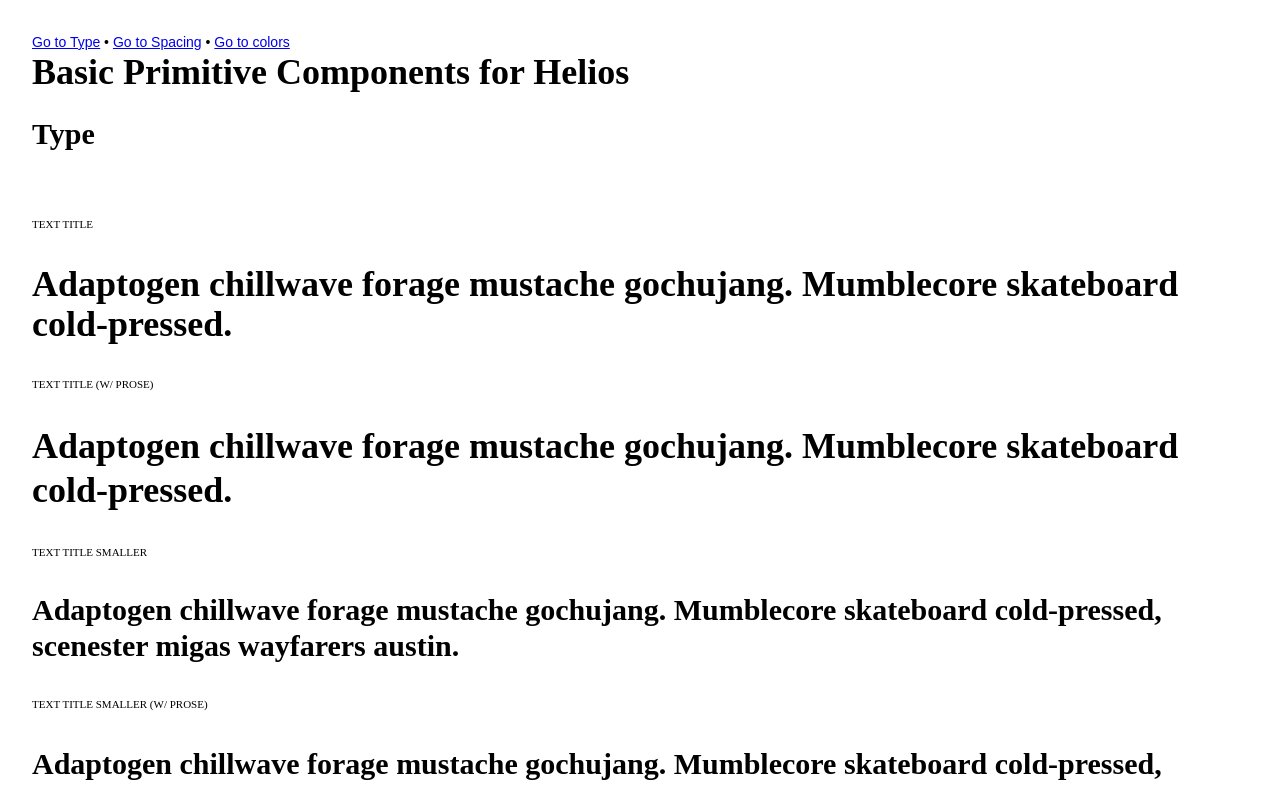
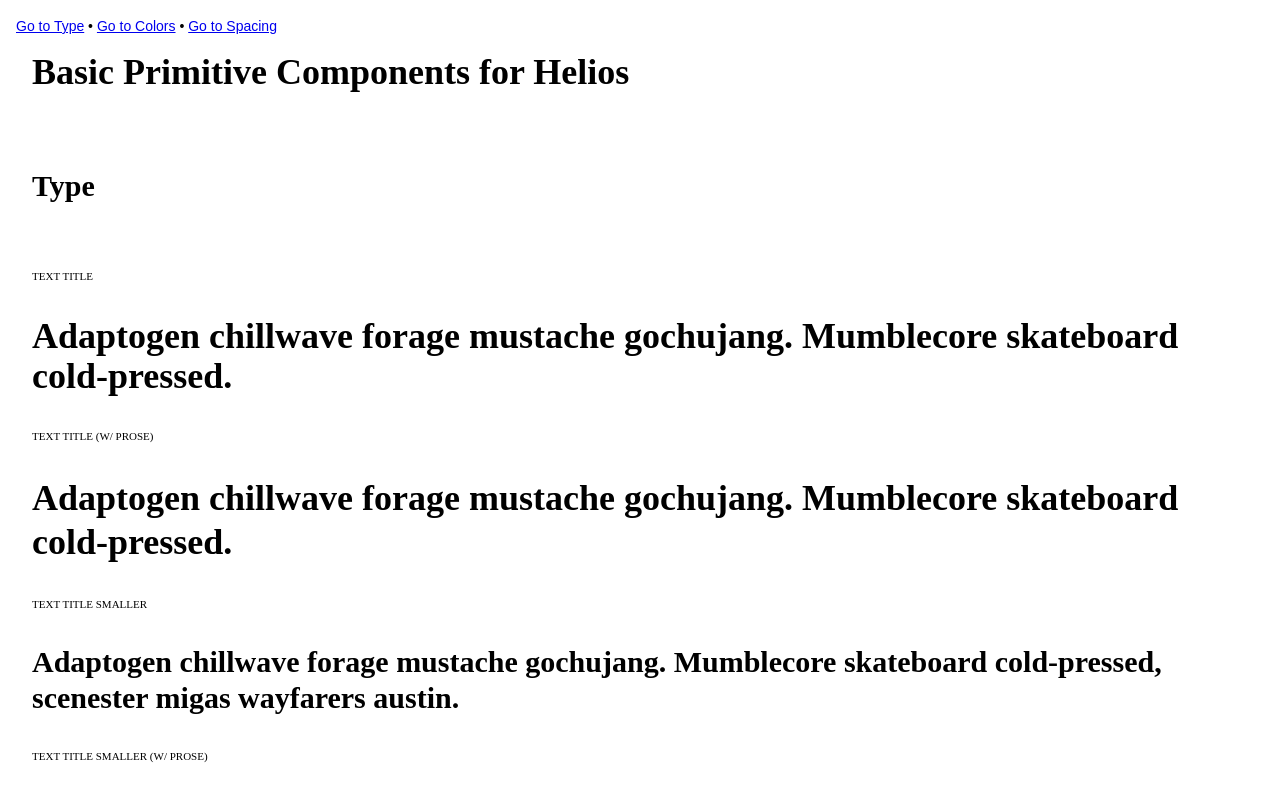
Before and after one commit to mrcthms/component-exploration, a React (Create React App) app: page / in a window 1280 px wide. Shown: the top 791 px of the page. Built offline with nearby package versions, Linux system fonts and the light colour scheme.

Commit message:
Add Color component

```diff
--- a/src/App.js
+++ b/src/App.js
@@ -3,23 +3,34 @@ import './App.css'
 import Type from './components/Type'
 import Spaced from './components/Spaced'
 import Padded from './components/Padded'
+import Color, { colors } from './components/Color'
 
 class App extends Component {
   render () {
     return (
-      <div className='app'>
-        <a href="#type">Go to Type</a> • <a href="#spacing">Go to Spacing</a> • <a href="#colors">Go to colors</a>
+      <div className='app' style={{ paddingTop: 52 }}>
+        <div style={{
+          position: 'fixed',
+          padding: '16px',
+          background: 'white',
+          left: 0,
+          top: 0,
+          width: '100%',
+          zIndex: 1
+        }}>
+          <a href='#type'>Go to Type</a> • <a href='#colors'>Go to Colors</a> • <a href='#spacing'>Go to Spacing</a>
+        </div>
         <Spaced bottom='m'>
           <Type order='title'>
             <h1 className='app-title'>Basic Primitive Components for Helios</h1>
           </Type>
         </Spaced>
+        <div id='type' style={{ paddingTop: 52 }}>
           <Spaced bottom='xxl'>
             <Type order='title' size='smaller'>
               <h2>Type</h2>
             </Type>
           </Spaced>
-        <div id='type'>
           <Type order='label'>
             <div>Text Title</div>
           </Type>
@@ -176,21 +187,51 @@ class App extends Component {
           </Type>
         </div>
 
-        <Spaced bottom='xxl' top='xxl'>
+        <div id='colors' style={{ paddingTop: 52 }}>
+          <Spaced bottom='xxl'>
+            <Type order='title' size='smaller'>
+              <h2>Color</h2>
+            </Type>
+          </Spaced>
+          {colors.map(color => [
+            <Color content={color.indexOf('black') > -1 ? 'gray-lighter' : 'black'} background={color}>
+              <Padded top='m' right='m' bottom='m' left='m'>
+                <Spaced bottom='m'>
+                  <div>I have a {color} background</div>
+                </Spaced>
+              </Padded>
+            </Color>,
+            <Color content={color} background={color.indexOf('black') === -1 && (color.indexOf('lighter') > -1 || color.indexOf('lightest') > -1) ? 'black' : 'gray-lightest'}>
+              <Padded top='m' right='m' bottom='m' left='m'>
+                <Spaced bottom='m'>
+                  <div>I have a {color} content</div>
+                </Spaced>
+              </Padded>
+            </Color>
+          ])}
+        </div>
+
+        <div id='spacing' style={{ paddingTop: 52 }}>
+          <Spaced bottom='xxl'>
             <Type order='title' size='smaller'>
               <h2>Spacing</h2>
             </Type>
           </Spaced>
-        <div id='spacing'>
           <Spaced top='xxl' right='xl' bottom='s' left='l'>
-            <div style={{backgroundColor: '#f5f5f0'}}>This should have xxl spacing on top, xl spacing on right, s spacing on bottom, and l spacing on left</div>
+            <Color content='red-lighter' background='red'>
+              <div>This should have xxl spacing on top, xl spacing on right, s spacing on bottom, and l spacing on left</div>
+            </Color>
           </Spaced>
           <Padded top='m' right='xs' bottom='xl' left='s'>
-            <div style={{backgroundColor: '#e5e5e0'}}>This should have m padding on top, xs padding on right, xl padding on bottom, and s padding on left</div>
+            <Color content='green-lighter' background='green'>
+              <div>This should have m padding on top, xs padding on right, xl padding on bottom, and s padding on left</div>
+            </Color>
           </Padded>
           <Spaced top='m' right='l' bottom='xs' left='s'>
             <Padded top='xl' right='s' bottom='m' left='xs'>
-              <div style={{backgroundColor: '#d5d5d0'}}>This should have both m spacing on top, l spacing on right, xs spacing on bottom, and s spacing on left, as well as xl padding on top, s padding on right, m padding on bottom, and xs padding on left</div>
+              <Color content='blue-lighter' background='blue'>
+                <div>This should have both m spacing on top, l spacing on right, xs spacing on bottom, and s spacing on left, as well as xl padding on top, s padding on right, m padding on bottom, and xs padding on left</div>
+              </Color>
             </Padded>
           </Spaced>
         </div>
--- /dev/null
+++ b/src/components/Color/Color.css
@@ -0,0 +1,231 @@
+:root {
+  --color-pink: #FF3366;
+  --color-blue-lighter: #f5fbff;
+  --color-blue: #276ee5;
+  --color-blue-darker: #1f53d5;
+  --color-green-lighter: #f2fbfa;
+  --color-green: #11b683;
+  --color-green-darker: #00a08e;
+  --color-yellow-lighter: #fffbf4;
+  --color-yellow: #ffb631;
+  --color-yellow-darker: #e8a01e;
+  --color-red-lighter: #fdf3f5;
+  --color-red: #e01e3d;
+  --color-red-darker: #c60d2b;
+  --color-ink-lightest: #9ca0aa;
+  --color-ink-lighter: #6c7689;
+  --color-ink: #434c5e;
+  --color-ink-darker: #313745;
+  --color-gray-lightest: #f8f8fa;
+  --color-gray-lighter: #ebecee;
+  --color-gray: #dee0e4;
+  --color-gray-darker: #c7cad1;
+  --color-black-lighter: #182237;
+  --color-black: #15181f;
+}
+
+.color-pink {
+  color: var(--color-pink);
+}
+
+.color-bg-pink {
+  background-color: var(--color-pink);
+}
+
+
+.color-blue-lighter {
+  color: var(--color-blue-lighter);
+}
+
+.color-bg-blue-lighter {
+  background-color: var(--color-blue-lighter);
+}
+
+
+.color-blue {
+  color: var(--color-blue);
+}
+
+.color-bg-blue {
+  background-color: var(--color-blue);
+}
+
+
+.color-blue-darker {
+  color: var(--color-blue-darker);
+}
+
+.color-bg-blue-darker {
+  background-color: var(--color-blue-darker);
+}
+
+
+.color-green-lighter {
+  color: var(--color-green-lighter);
+}
+
+.color-bg-green-lighter {
+  background-color: var(--color-green-lighter);
+}
+
+
+.color-green {
+  color: var(--color-green);
+}
+
+.color-bg-green {
+  background-color: var(--color-green);
+}
+
+
+.color-green-darker {
+  color: var(--color-green-darker);
+}
+
+.color-bg-green-darker {
+  background-color: var(--color-green-darker);
+}
+
+
+.color-red-lighter {
+  color: var(--color-red-lighter);
+}
+
+.color-bg-red-lighter {
+  background-color: var(--color-red-lighter);
+}
+
+
+.color-red {
+  color: var(--color-red);
+}
+
+.color-bg-red {
+  background-color: var(--color-red);
+}
+
+
+.color-red-darker {
+  color: var(--color-red-darker);
+}
+
+.color-bg-red-darker {
+  background-color: var(--color-red-darker);
+}
+
+
+.color-yellow-lighter {
+  color: var(--color-yellow-lighter);
+}
+
+.color-bg-yellow-lighter {
+  background-color: var(--color-yellow-lighter);
+}
+
+
+.color-yellow {
+  color: var(--color-yellow);
+}
+
+.color-bg-yellow {
+  background-color: var(--color-yellow);
+}
+
+
+.color-yellow-darker {
+  color: var(--color-yellow-darker);
+}
+
+.color-bg-yellow-darker {
+  background-color: var(--color-yellow-darker);
+}
+
+
+.color-ink-lightest {
+  color: var(--color-ink-lightest);
+}
+
+.color-bg-ink-lightest {
+  background-color: var(--color-ink-lightest);
+}
+
+
+.color-ink-lighter {
+  color: var(--color-ink-lighter);
+}
+
+.color-bg-ink-lighter {
+  background-color: var(--color-ink-lighter);
+}
+
+
+.color-ink {
+  color: var(--color-ink);
+}
+
+.color-bg-ink {
+  background-color: var(--color-ink);
+}
+
+
+.color-ink-darker {
+  color: var(--color-ink-darker);
+}
+
+.color-bg-ink-darker {
+  background-color: var(--color-ink-darker);
+}
+
+
+.color-gray-lightest {
+  color: var(--color-gray-lightest);
+}
+
+.color-bg-gray-lightest {
+  background-color: var(--color-gray-lightest);
+}
+
+
+.color-gray-lighter {
+  color: var(--color-gray-lighter);
+}
+
+.color-bg-gray-lighter {
+  background-color: var(--color-gray-lighter);
+}
+
+
+.color-gray {
+  color: var(--color-gray);
+}
+
+.color-bg-gray {
+  background-color: var(--color-gray);
+}
+
+
+.color-gray-darker {
+  color: var(--color-gray-darker);
+}
+
+.color-bg-gray-darker {
+  background-color: var(--color-gray-darker);
+}
+
+
+.color-black-lighter {
+  color: var(--color-black-lighter);
+}
+
+.color-bg-black-lighter {
+  background-color: var(--color-black-lighter);
+}
+
+
+.color-black {
+  color: var(--color-black);
+}
+
+.color-bg-black {
+  background-color: var(--color-black);
+}
--- /dev/null
+++ b/src/components/Color/Color.js
@@ -0,0 +1,34 @@
+import { Children, cloneElement } from 'react'
+import PropTypes from 'prop-types'
+import cx from 'classnames'
+import './Color.css'
+
+const getColorClassName = ({ background, content, className }, { props: { className: childClassName } }) => {
+  return cx(
+    {
+      [`color-${content}`]: content,
+      [`color-bg-${background}`]: background
+    },
+    className,
+    childClassName
+  )
+}
+
+const Color = props => {
+  return Children.map(props.children, child => cloneElement(
+    child,
+    {
+      className: getColorClassName(props, child)
+    }
+  ))
+}
+
+export const colors = ['pink', 'blue-lighter', 'blue', 'blue-darker', 'green-lighter', 'green', 'green-darker',
+  'yellow-lighter', 'yellow', 'yellow-darker', 'red-lighter', 'red', 'red-darker', 'ink-lightest', 'ink-lighter', 'ink', 'ink-darker', 'gray-lightest', 'gray-lighter', 'gray', 'gray-darker', 'black-lighter', 'black']
+
+Color.propTypes = {
+  content: PropTypes.oneOf(colors),
+  background: PropTypes.oneOf(colors)
+}
+
+export default Color
--- /dev/null
+++ b/src/components/Color/index.js
@@ -0,0 +1 @@
+export { default, colors } from './Color'
```
Lines whose indentation alone changed are shown as unchanged.
